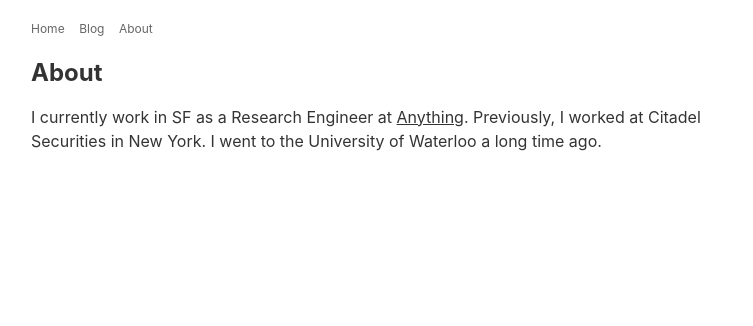
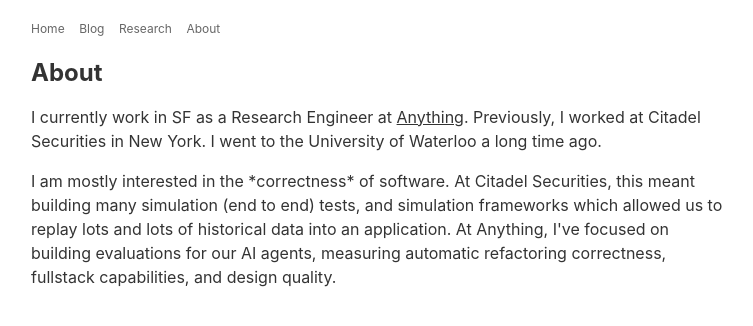
Before and after one commit to danielchen0/danielchen0.github.io, a Jekyll site: the page built from about.markdown, in a window 1280 px wide. Shown: the top 326 px of the page, without its empty margins (259-1012 px from the left). Built offline with Jekyll 4.4.1, drawn with Linux system fonts in a browser that asks for light colours.

Commit message:
Add research page and clean up about page

```diff
--- a/_includes/nav.html
+++ b/_includes/nav.html
@@ -2,6 +2,7 @@
     <ul class='wrap'>
         <li><a href='/'>Home</a></li>
 	<li><a href='/blog'>Blog</a></li>
+	<li><a href='/research'>Research</a></li>
 	<li><a href='/about'>About</a></li>
     </ul>
 </div>
--- a/about.markdown
+++ b/about.markdown
@@ -7,3 +7,6 @@ page_id: about
 <p>
     I currently work in SF as a Research Engineer at <a href='https://www.createanything.com' target='_blank'>Anything</a>. Previously, I worked at Citadel Securities in New York. I went to the University of Waterloo a long time ago.
 </p>
+<p>
+    I am mostly interested in the *correctness* of software. At Citadel Securities, this meant building many simulation (end to end) tests, and simulation frameworks which allowed us to replay lots and lots of historical data into an application. At Anything, I've focused on building evaluations for our AI agents, measuring automatic refactoring correctness, fullstack capabilities, and design quality.
+</p>
```
Also changed, not shown: research.markdown (added, +13 -0 lines).
